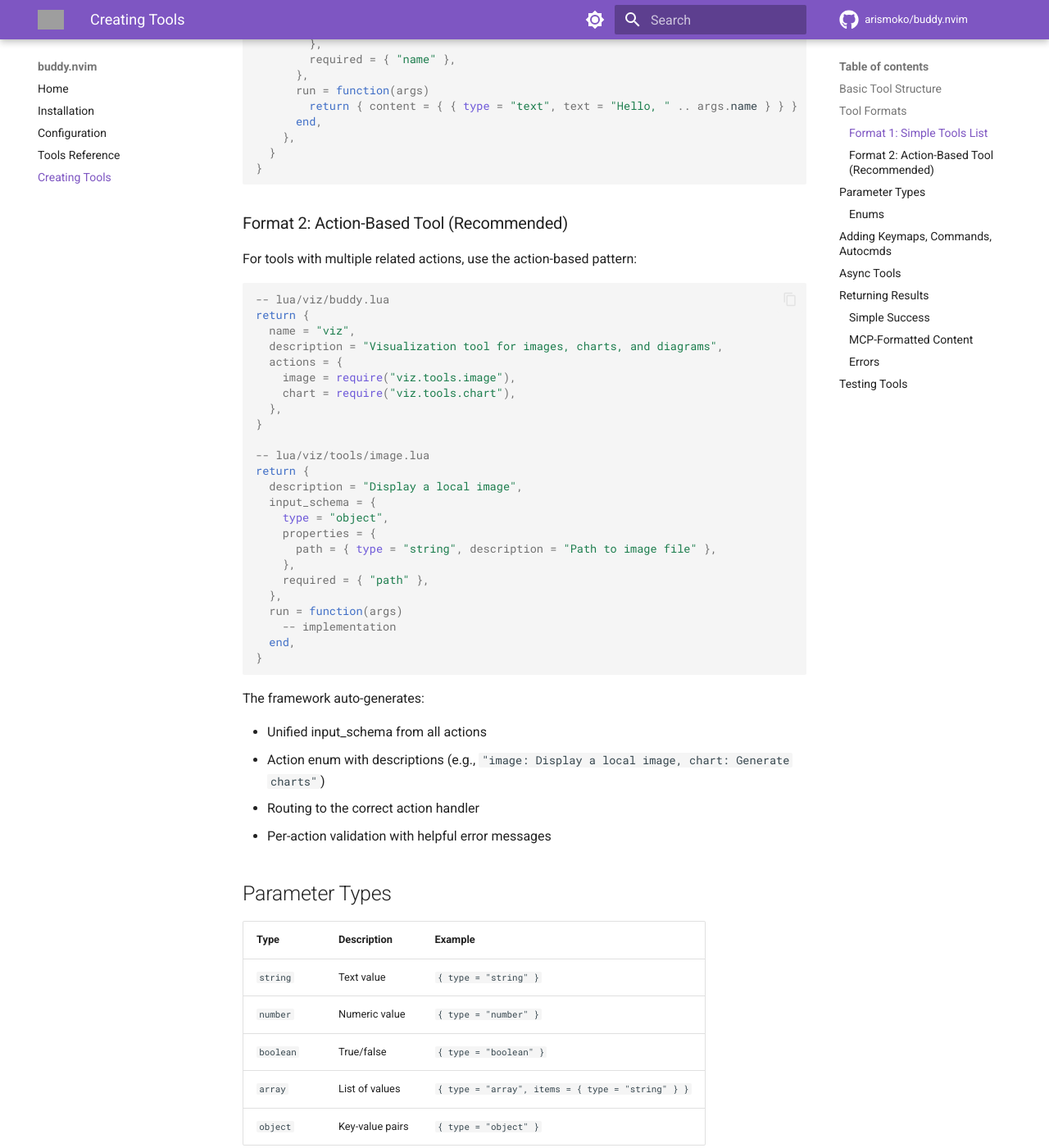
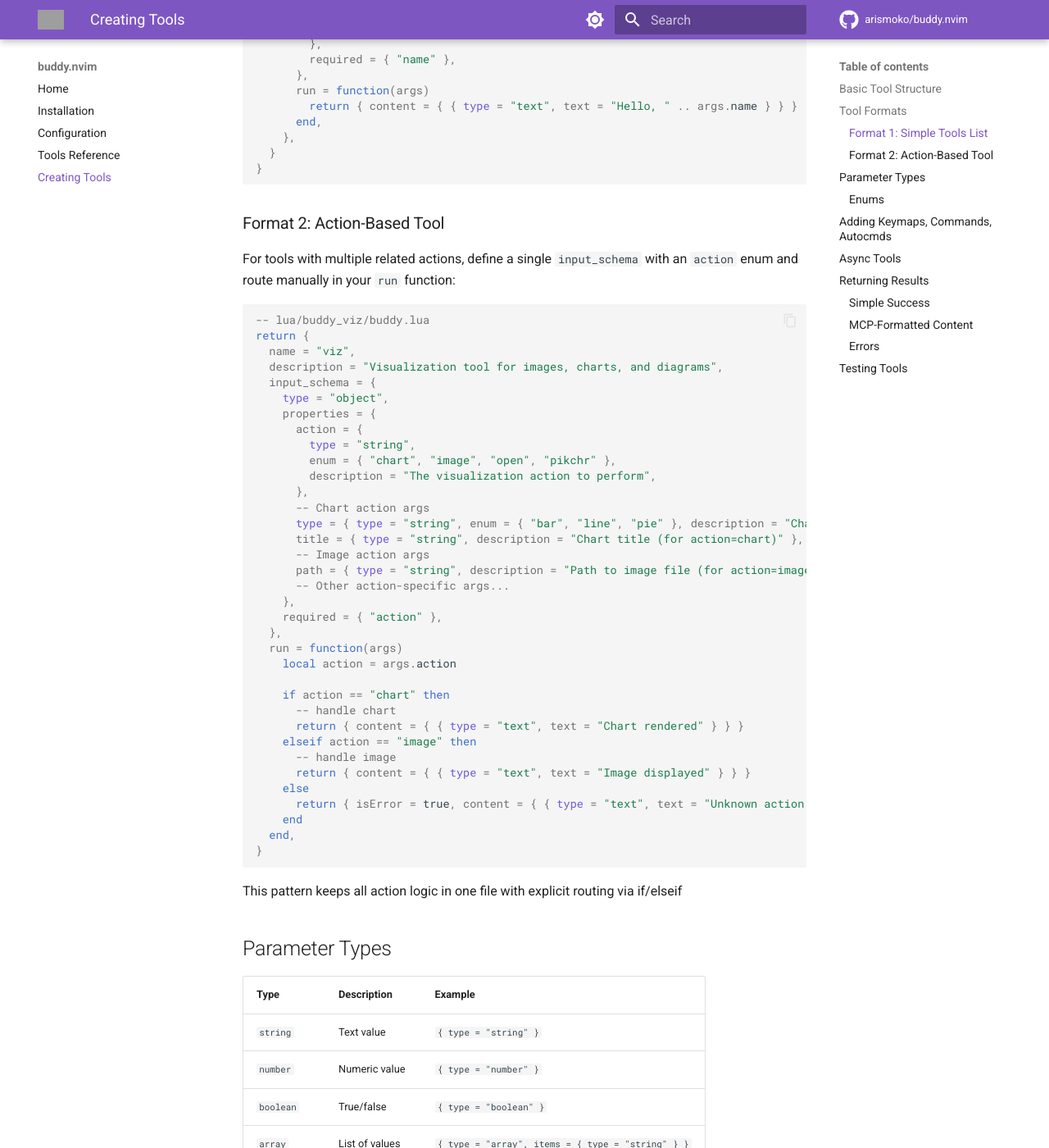
Before and after one commit to arismoko/buddy.nvim, an MkDocs documentation site: the page built from docs/creating-tools.md, in a window 1280 px wide and 1400 px high, scrolled down 964 px. Shown: the whole window at 82% size. Built offline with MkDocs 1.6.1 and Material for MkDocs 9.7.7, drawn with Linux system fonts in a browser that asks for light colours; comment, search, counter and statistics services are not loaded; grey boxes are pictures that could not be loaded.

Commit message:
docs: fix action-based tool pattern to match actual implementation

````diff
--- a/docs/creating-tools.md
+++ b/docs/creating-tools.md
@@ -50,43 +50,49 @@ return {
 }
 ```
 
-### Format 2: Action-Based Tool (Recommended)
+### Format 2: Action-Based Tool
 
-For tools with multiple related actions, use the action-based pattern:
+For tools with multiple related actions, define a single `input_schema` with an `action` enum and route manually in your `run` function:
 
 ```lua
--- lua/viz/buddy.lua
+-- lua/buddy_viz/buddy.lua
 return {
   name = "viz",
   description = "Visualization tool for images, charts, and diagrams",
-  actions = {
-    image = require("viz.tools.image"),
-    chart = require("viz.tools.chart"),
-  },
-}
-
--- lua/viz/tools/image.lua
-return {
-  description = "Display a local image",
   input_schema = {
     type = "object",
     properties = {
-      path = { type = "string", description = "Path to image file" },
+      action = {
+        type = "string",
+        enum = { "chart", "image", "open", "pikchr" },
+        description = "The visualization action to perform",
+      },
+      -- Chart action args
+      type = { type = "string", enum = { "bar", "line", "pie" }, description = "Chart type (for action=chart)" },
+      title = { type = "string", description = "Chart title (for action=chart)" },
+      -- Image action args
+      path = { type = "string", description = "Path to image file (for action=image)" },
+      -- Other action-specific args...
     },
-    required = { "path" },
+    required = { "action" },
   },
   run = function(args)
-    -- implementation
+    local action = args.action
+
+    if action == "chart" then
+      -- handle chart
+      return { content = { { type = "text", text = "Chart rendered" } } }
+    elseif action == "image" then
+      -- handle image
+      return { content = { { type = "text", text = "Image displayed" } } }
+    else
+      return { isError = true, content = { { type = "text", text = "Unknown action: " .. action } } }
+    end
   end,
 }
 ```
 
-The framework auto-generates:
-
-- Unified input_schema from all actions
-- Action enum with descriptions (e.g., `"image: Display a local image, chart: Generate charts"`)
-- Routing to the correct action handler
-- Per-action validation with helpful error messages
+This pattern keeps all action logic in one file with explicit routing via if/elseif
 
 ## Parameter Types
 
````
